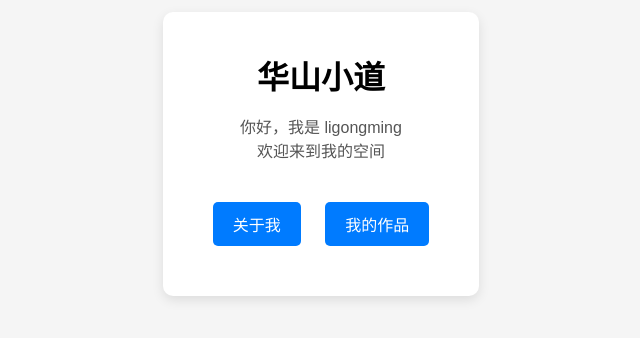
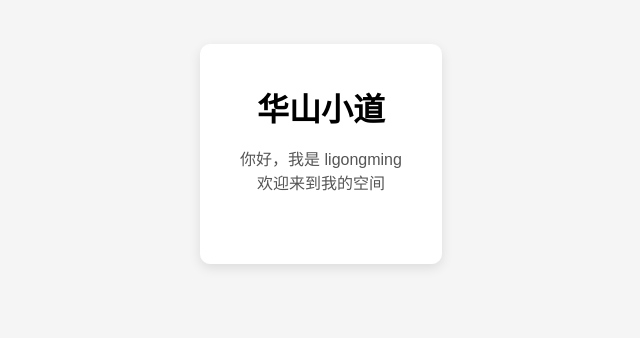
Before and after one commit to ligongming72/ligongming72.github.io, a plain HTML site: page index.html in a window 1280 px wide. Shown: the part 246-584 px from the top of the page, without its empty margins (319-959 px from the left). Drawn offline with Linux system fonts and the light colour scheme.

Commit message:
Improve formatting of CSS in index.html
Refactor CSS styles for better readability.

```diff
--- a/index.html
+++ b/index.html
@@ -5,21 +5,31 @@
     <meta name="viewport" content="width=device-width, initial-scale=1.0">
     <title>华山小道</title>
     <style>
-        body {background-color:#f5f5f5;font-family:sans-serif;display:flex;justify-content:center;align-items:center;min-height:100vh;margin:0;}
-        .card {background:white;padding:40px;border-radius:10px;box-shadow:0 4px 12px rgba(0,0,0,0.1);text-align:center;max-width:80%;}
-        h1 {margin:0 0 10px 0;}
-        p {color:#555;margin-bottom:30px;}
-        .links a {display:inline-block;margin:10px;padding:10px 20px;background:#007bff;color:white;text-decoration:none;border-radius:5px;}
+        body {
+            background-color: #f5f5f5;
+            font-family: sans-serif;
+            display: flex;
+            justify-content: center;
+            align-items: center;
+            min-height: 100vh;
+            margin: 0;
+        }
+        .card {
+            background: white;
+            padding: 40px;
+            border-radius: 10px;
+            box-shadow: 0 4px 12px rgba(0,0,0,0.1);
+            text-align: center;
+            max-width: 80%;
+        }
+        h1 { margin: 0 0 10px 0; }
+        p { color: #555; margin-bottom: 30px; }
     </style>
 </head>
 <body>
     <div class="card">
         <h1>华山小道</h1>
         <p>你好，我是 ligongming<br>欢迎来到我的空间</p>
-        <div class="links">
-            <a href="about.html">关于我</a>
-            <a href="works.html">我的作品</a>
-        </div>
     </div>
 </body>
 </html>
```
